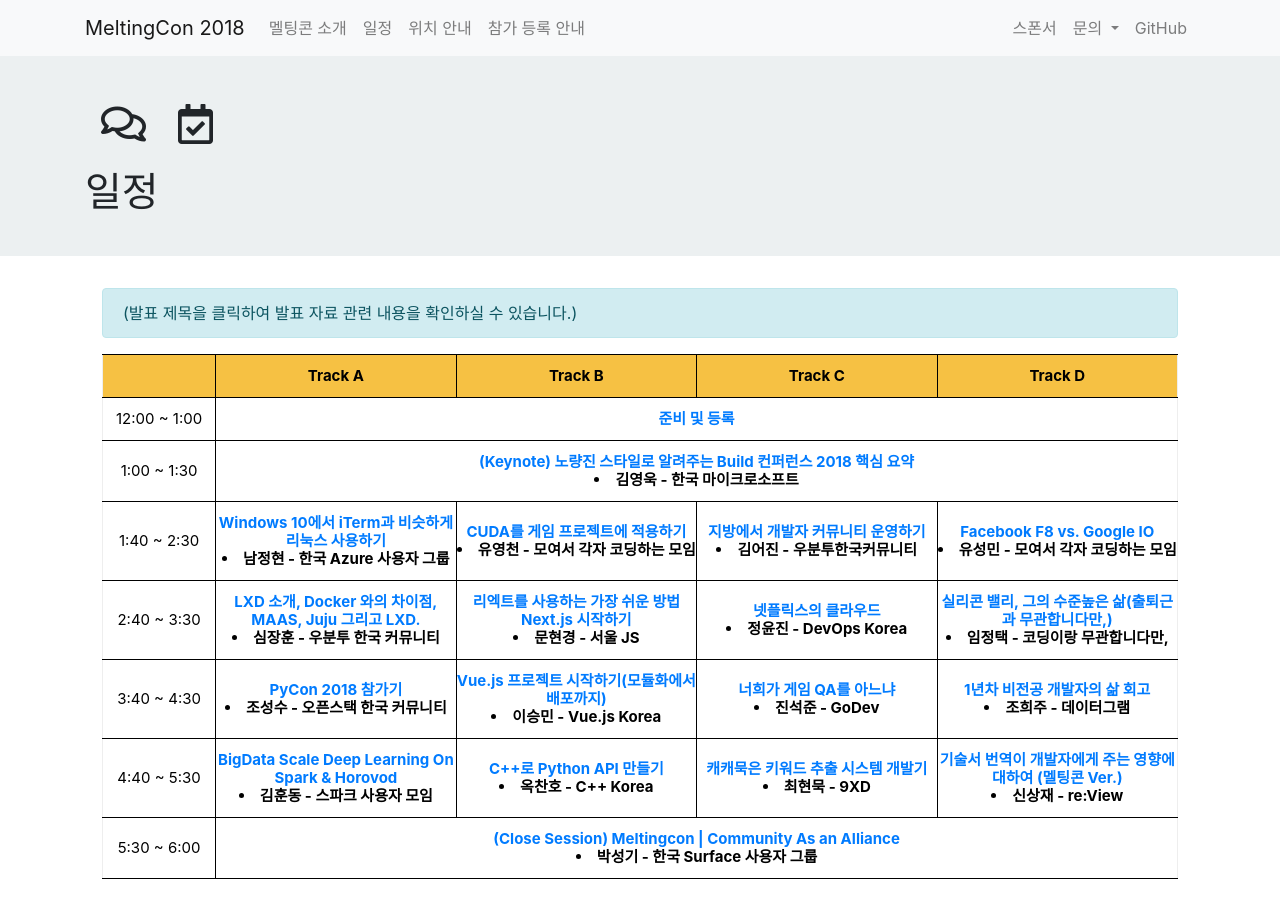
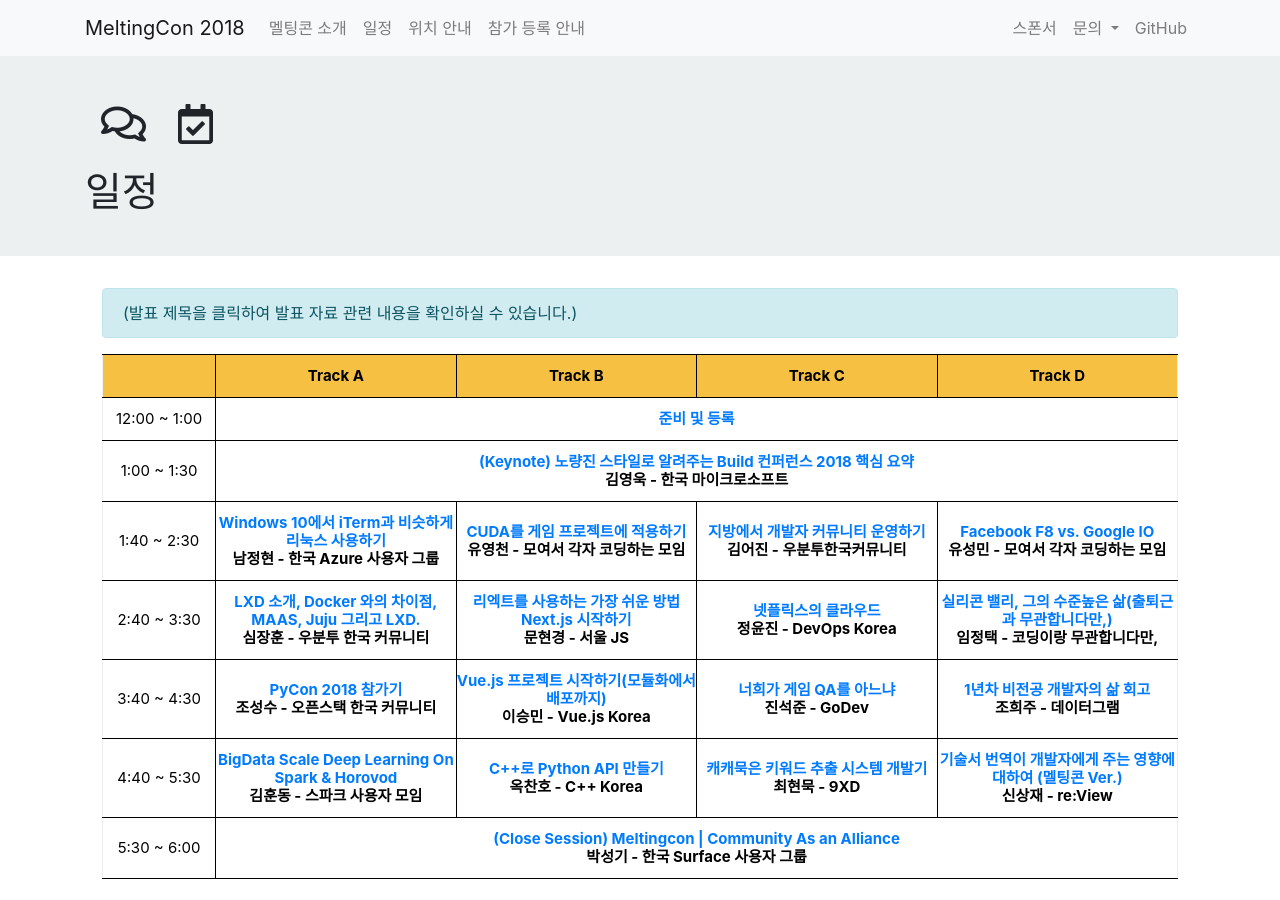
Before and after one commit to meltingcon/2018, a Jekyll site: the page built from schedules.html, in a window 1280 px wide and 900 px high. Built offline with Jekyll 4.4.1, drawn with Linux system fonts in a browser that asks for light colours.

Commit message:
Update schedules.html
li 태그에  style="list-style-type: none; " 속성을 추가함

```diff
--- a/schedules.html
+++ b/schedules.html
@@ -17,7 +17,6 @@ permalink: /schedules/
             <col width="170px">
             <col width="170px">
         </colgroup>
-
         <tbody>
         <tr>
             <th class="section">&nbsp;</th>
@@ -40,7 +39,7 @@ permalink: /schedules/
                 <a href="{{ site.baseurl }}{{ session.url }}">{{ session.title }}</a>
                 <span class="fontNameTitle">
                     {% for speaker in session.speakers %}
-                        <li>{{ speaker.name }} - {{ speaker.org }}</li>
+                        <li style="list-style-type: none;">{{ speaker.name }} - {{ speaker.org }}</li>
                     {% endfor %}
                 </span>
             </td>
@@ -54,13 +53,12 @@ permalink: /schedules/
                 <a href="{{ site.baseurl }}{{ session.url }}">{{ session.title }}</a>
                 <span class="fontNameTitle">
                     {% for speaker in session.speakers %}
-                        <li>{{ speaker.name }} - {{ speaker.org }}</li>
+                        <li style="list-style-type: none;">{{ speaker.name }} - {{ speaker.org }}</li>
                     {% endfor %}
                 </span>
             </td>
         {% endfor %}
         </tr>
-
       {% endif %}
 {% endunless %}
 {% endfor %}
```
